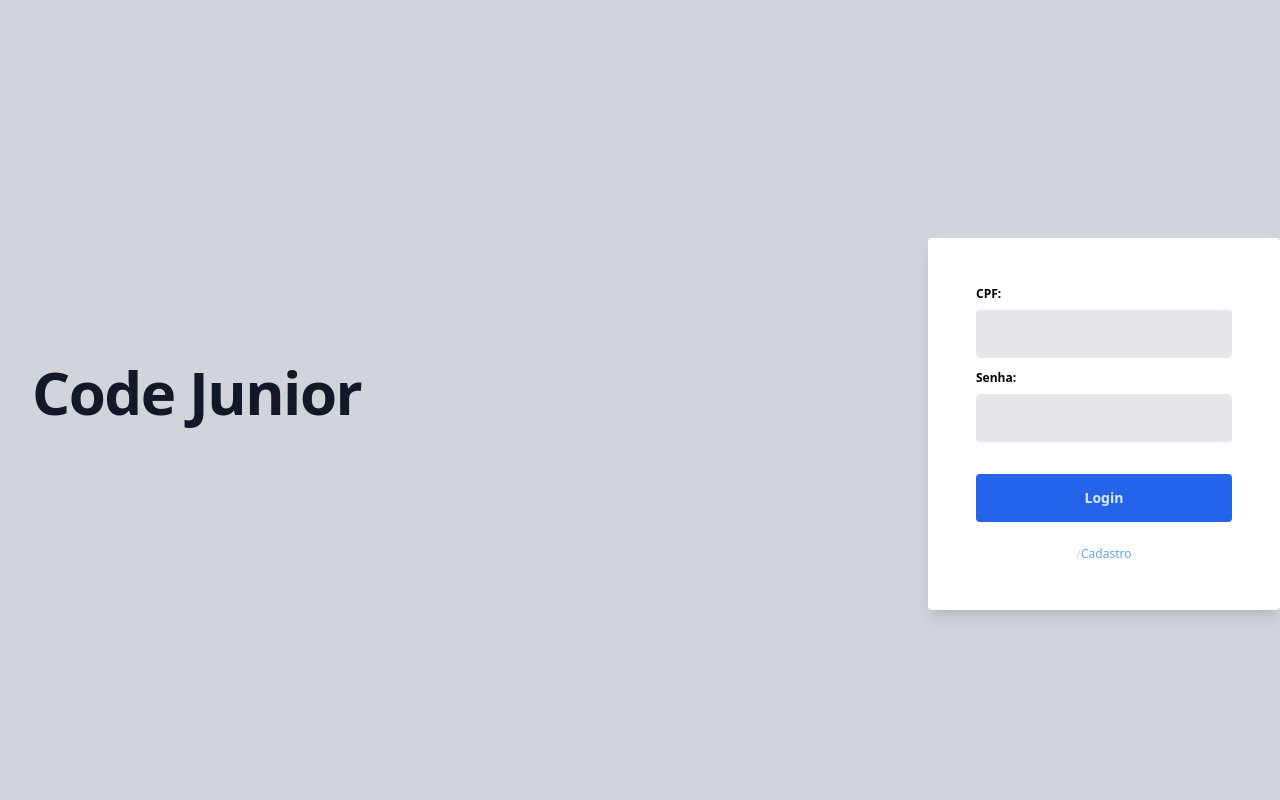
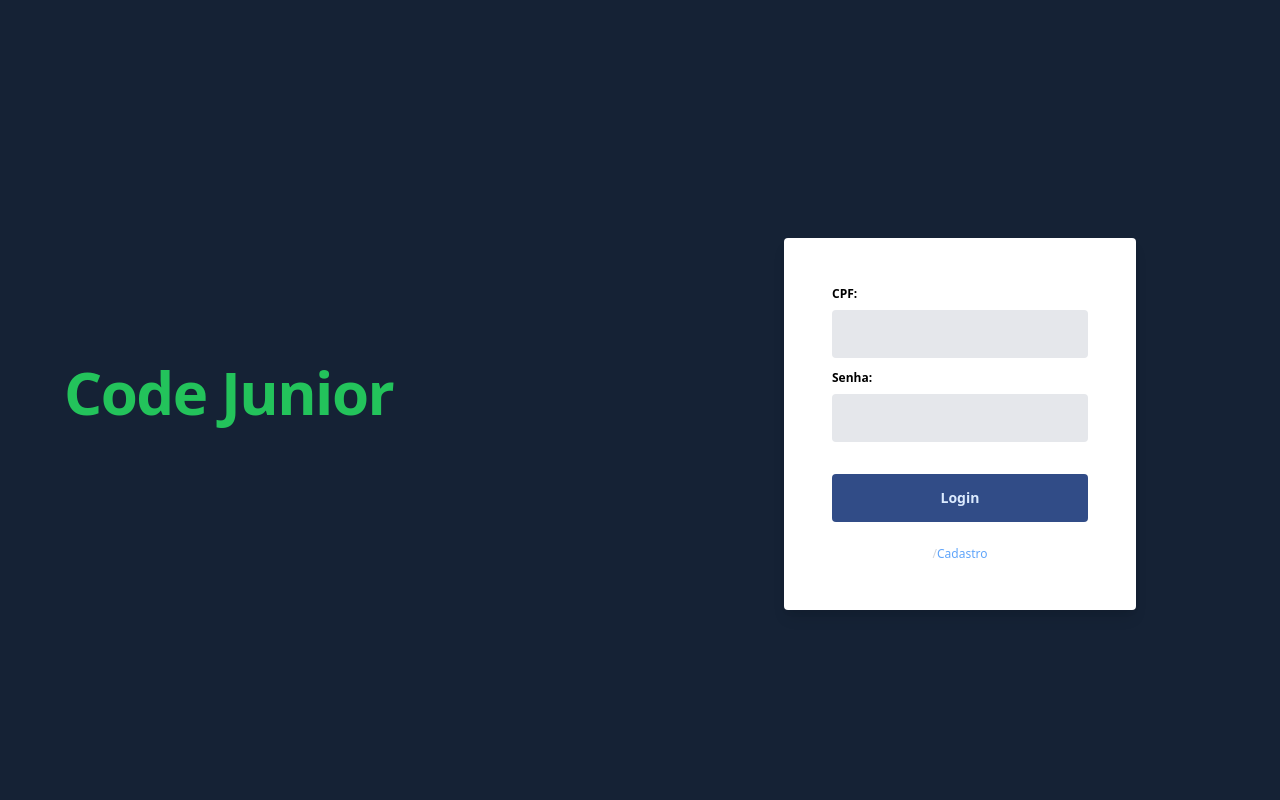
Before and after one commit to freitasanderson1/CodeJunior, a Django app: page /codejunior/login/ in a window 1280 px wide. Run offline with Django 4.2, Linux system fonts and the light colour scheme.

Commit message:
resolvando bug de divisao por zero e alterando estilos

```diff
--- a/codeJunior/cadastro/templates/cadastro/login.html
+++ b/codeJunior/cadastro/templates/cadastro/login.html
@@ -8,18 +8,21 @@
     <link href="https://cdn.jsdelivr.net/npm/tailwindcss@2.2.15/dist/tailwind.min.css" rel="stylesheet">
 </head>
 
-<body class="bg-gray-300">
+<body style="background-color: #152235">
 
     <section class="h-screen">
         <div class="container h-full">
             <div class="g-6 flex h-full flex-wrap items-center justify-center lg:justify-between">
-                <div class="mb-12 md:mb-0 md:w-8/12 lg:w-6/12">
+                <div class="mb-12 md:mb-0 md:w-8/12 lg:w-4/12">
                     <h1
-                        class="mb-4 text-4xl font-extrabold leading-none tracking-tight text-gray-900 md:text-5xl lg:text-6xl dark:text-white ml-8">
-                        Code Junior</h1>
+                    class="mb-4 text-4xl font-extrabold leading-none tracking-tight md:text-5xl lg:text-6xl dark:text-white ml-16"
+                    style="color: #23c35b;">
+                    Code Junior
+                </h1>
+
                 </div>
 
-                <div class="min-h-screen flex items-center justify-center">
+                <div class="min-h-screen flex items-center justify-center md:w-6/12">
 
                     <form method="post" validate class="flex flex-col bg-white rounded shadow-lg p-12 mt-12">
                         {% csrf_token %}
@@ -33,7 +36,8 @@
                             class="flex items-center h-12 px-4 w-64 bg-gray-200 mt-2 rounded focus:outline-none focus:ring-2"
                             type="password" name="password" id="password" required>
                         <button type="submit"
-                            class="flex items-center justify-center h-12 px-6 w-64 bg-blue-600 mt-8 rounded font-semibold text-sm text-blue-100 hover:bg-blue-700">Login</button>
+                            class="flex items-center justify-center h-12 px-6 w-64 bg-blue-600 mt-8 rounded font-semibold text-sm text-blue-100"
+                            style="background-color: #314c87">Login</button>
                         <div class="flex mt-6 justify-center text-xs">
                             <span class=" text-gray-300">/</span>
                             <a href="#" class="text-blue-400 hover:text-blue-500">Cadastro</a>
--- a/codeJunior/desafios/views/DesafiosListView.py
+++ b/codeJunior/desafios/views/DesafiosListView.py
@@ -15,8 +15,8 @@ class DesafiosListView(LoginRequiredMixin, ListView):
       print(context['data'])
       context['submissoes'] = submissoes
       context['submissoesCorretas'] = submissoes.filter(resultado='Passou').count()
-
-      context['porcentagem'] = (100 * len(submissoes.filter(resultado='Passou')) / submissoes.count())
+      if submissoes:
+        context['porcentagem'] = (100 * len(submissoes.filter(resultado='Passou')) / submissoes.count())
       return context
 
     def getDataSubmissoes(self, submissoes):
```
